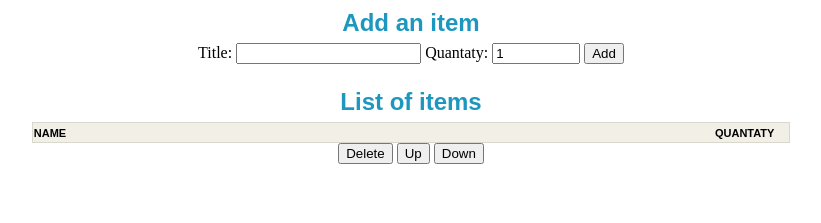
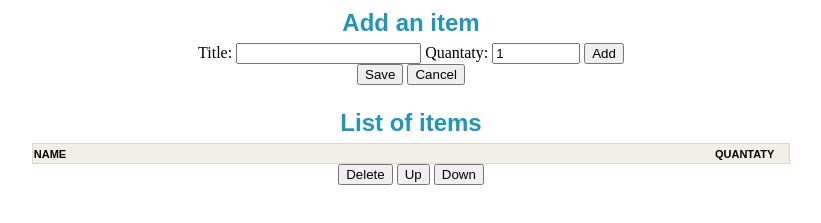
Before and after one commit to starushkja/project-Catalog, a plain HTML site: page index.html in a window 1280 px wide. Shown: the part 39-262 px from the top of the page, without its empty margins (229-1050 px from the left). Drawn offline with Linux system fonts and the light colour scheme.

Commit message:
* add buttons "save" and "cancel" 	*add function to save changes in input's form 	* add function to cancel all changes in input's form

```diff
--- a/designs.js
+++ b/designs.js
@@ -42,6 +42,17 @@ function selectRowHandler(event){
   selectedRowIndex = clickedRow.rowIndex;
 }
 
+function save(){
+    const selectedRow = listOfItems.rows[selectedRowIndex];
+    selectedRow.childNodes[0].textContent = listTitle.value;
+    selectedRow.childNodes[1].textContent = listQa.value;
+}
+
+function clearForm() {
+    listTitle.value ='';
+    listQa.value = 1;
+}
+
 function deleteRow(){
   if(selectedRowIndex > 0){
     listOfItems.deleteRow(selectedRowIndex);
--- a/index.html
+++ b/index.html
@@ -18,6 +18,10 @@
 
     </form>
 
+    <button onclick="save()">Save</button>
+    <button onclick="clearForm()">Cancel</button>
+
+
     <h2>List of items</h2>
     <table id="listBook" style="width:60%">
       <tr>
```
